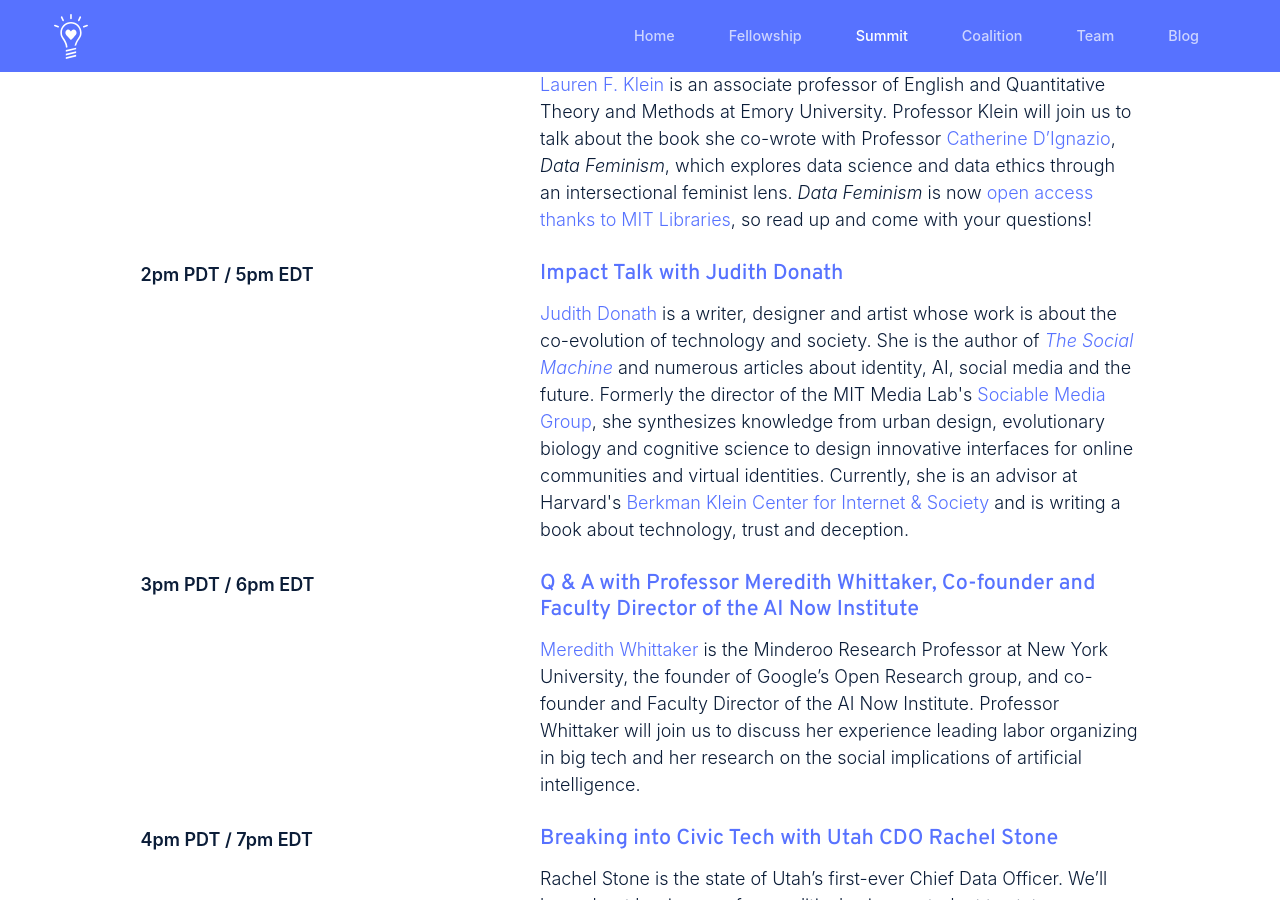
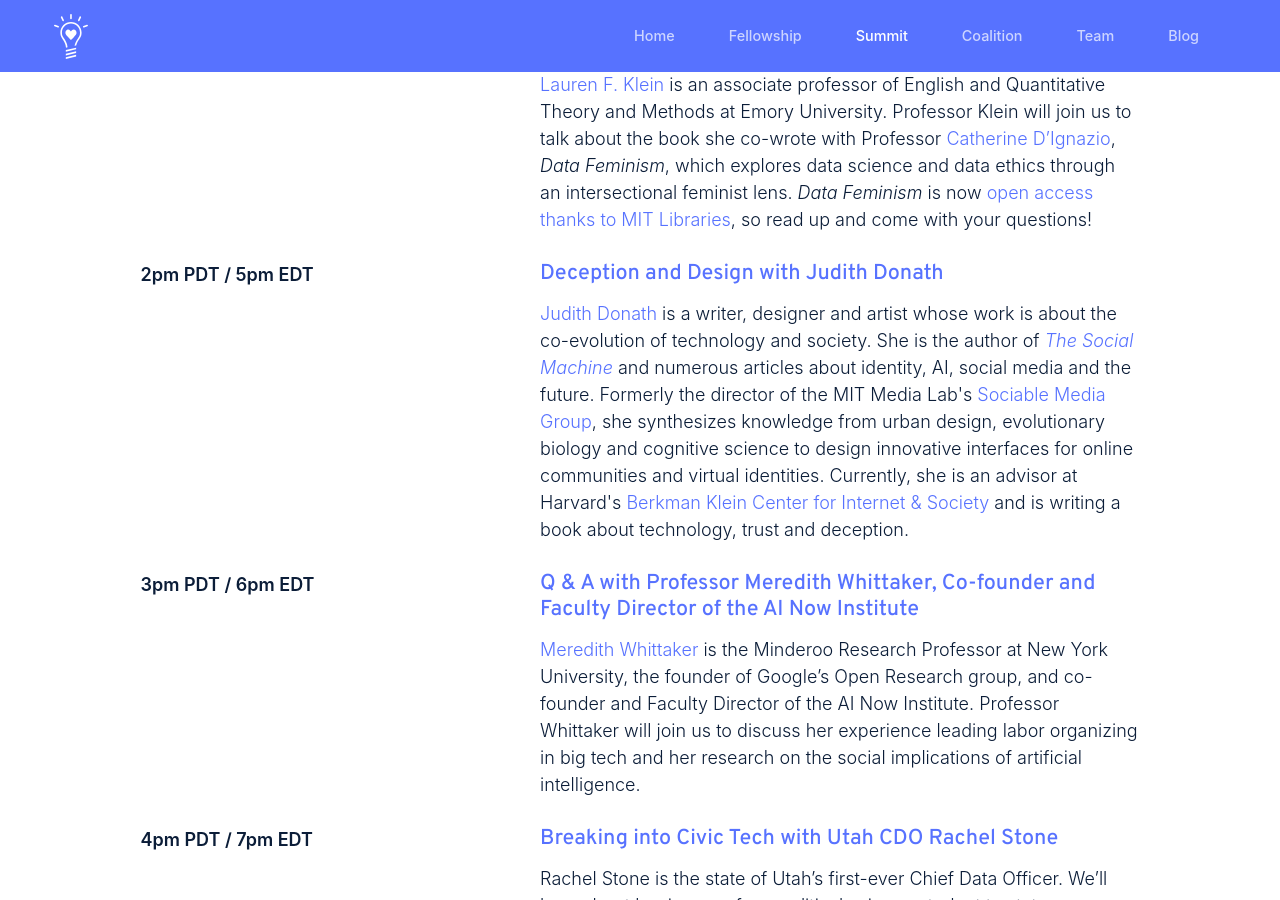
Before and after one commit to impact-labs/impact-labs.github.io, a Jekyll site: the page built from pages/summit.html, in a window 1280 px wide and 900 px high, scrolled down 1607 px. Built offline with Jekyll 4.4.1, drawn with Linux system fonts in a browser that asks for light colours.

Commit message:
Update summit_2021_sessions.yaml

```diff
--- a/_data/summit_2021_sessions.yaml
+++ b/_data/summit_2021_sessions.yaml
@@ -10,7 +10,7 @@
       title: <i>Data Feminism</i> Book Talk with Professor Lauren F. Klein
       description: <a href="http://english.emory.edu/home/people/bios/klein-lauren.html">Lauren F. Klein</a> is an associate professor of English and Quantitative Theory and Methods at Emory University. Professor Klein will join us to talk about the book she co-wrote with Professor <a href="https://dusp.mit.edu/faculty/catherine-dignazio">Catherine D’Ignazio</a>, <i>Data Feminism</i>, which explores data science and data ethics through an intersectional feminist lens. <i>Data Feminism</i> is now <a href="https://mitpress.mit.edu/books/data-feminism">open access thanks to MIT Libraries</a>, so read up and come with your questions!
     - time: 2pm PDT / 5pm EDT
-      title: Impact Talk with Judith Donath
+      title: Deception and Design with Judith Donath
       description: <a href="http://vivatropolis.com/Judith/">Judith Donath</a> is a writer, designer and artist whose work is about the co-evolution of technology and society. She is the author of <a href="https://mitpress.mit.edu/books/social-machine"><i>The Social Machine</i></a> and numerous articles about identity, AI, social media and the future. Formerly the director of the MIT Media Lab's <a href="https://smg.media.mit.edu/">Sociable Media Group</a>, she synthesizes knowledge from urban design, evolutionary biology and cognitive science to design innovative interfaces for online communities and virtual identities. Currently, she is an advisor at Harvard's <a href="https://cyber.harvard.edu/">Berkman Klein Center for Internet & Society</a> and is writing a book about technology, trust and deception.
     - time: 3pm PDT / 6pm EDT
       title: Q & A with Professor Meredith Whittaker, Co-founder and Faculty Director of the AI Now Institute
```
